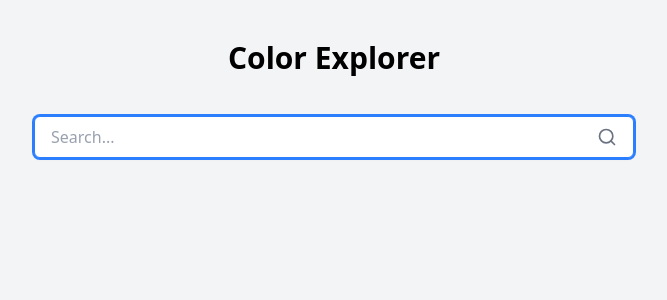
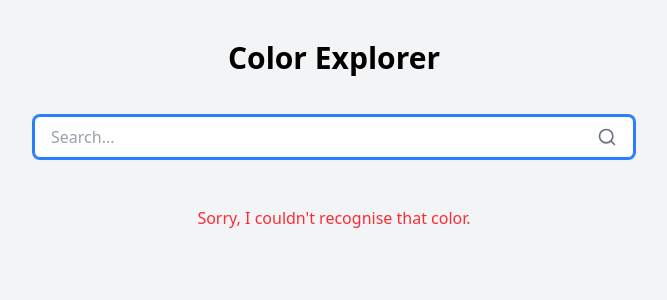
Before and after one commit to amankumar89/machine-coding-questions-react.js, a React (Vite) app: page /color-explorer in a window 1280 px wide. Both pictures are taken after a click on the button 913 px from the left and 137 px from the top of the page. Shown: the top 300 px of the page, without its empty margins (306-973 px from the left). Built offline with nearby package versions, Linux system fonts and the light colour scheme.

Commit message:
Enhance ColorExplorer component to handle color recognition errors. Added error state and conditional rendering for error messages when an unrecognized color name is input.

```diff
--- a/src/modules/ColorExplorer.tsx
+++ b/src/modules/ColorExplorer.tsx
@@ -9,16 +9,18 @@ const ColorExplorer = () => {
     const [colorData, setColorData] = useState({
         name: '',
         hex: '',
+        error: false,
     });
 
     function handleClick() {
         const colorName = inputRef.current!.value!;
         const hex = colorNameToHex(colorName);
-
+        const error = hex === undefined;
         setColorData((prev) => ({
             ...prev,
             name: colorName,
             hex,
+            error,
         }))
     }
 
@@ -45,7 +47,7 @@ const ColorExplorer = () => {
 
                 </div>
                 {/* bottom container */}
-                {colorData.name ? (
+                {colorData.hex && !colorData.error && (
                     <div className="grid place-items-center bg-white rounded-md my-4 py-8">
                         <div className="w-36 h-36 rounded-full" style={{
                             background: colorData?.hex
@@ -57,7 +59,16 @@ const ColorExplorer = () => {
                             <strong>Hex:</strong><span>{` ${colorData.hex}`}</span>
                         </div>
                     </div>
-                ) : null}
+                )}
+
+                {colorData.error && (
+                    <div className="grid place-items-center my-4 py-8">
+
+                        <p className="text-red-500">
+                            Sorry, I couldn't recognise that color.
+                        </p>
+                    </div>
+                )}
 
             </div>
         </Layout>
```
